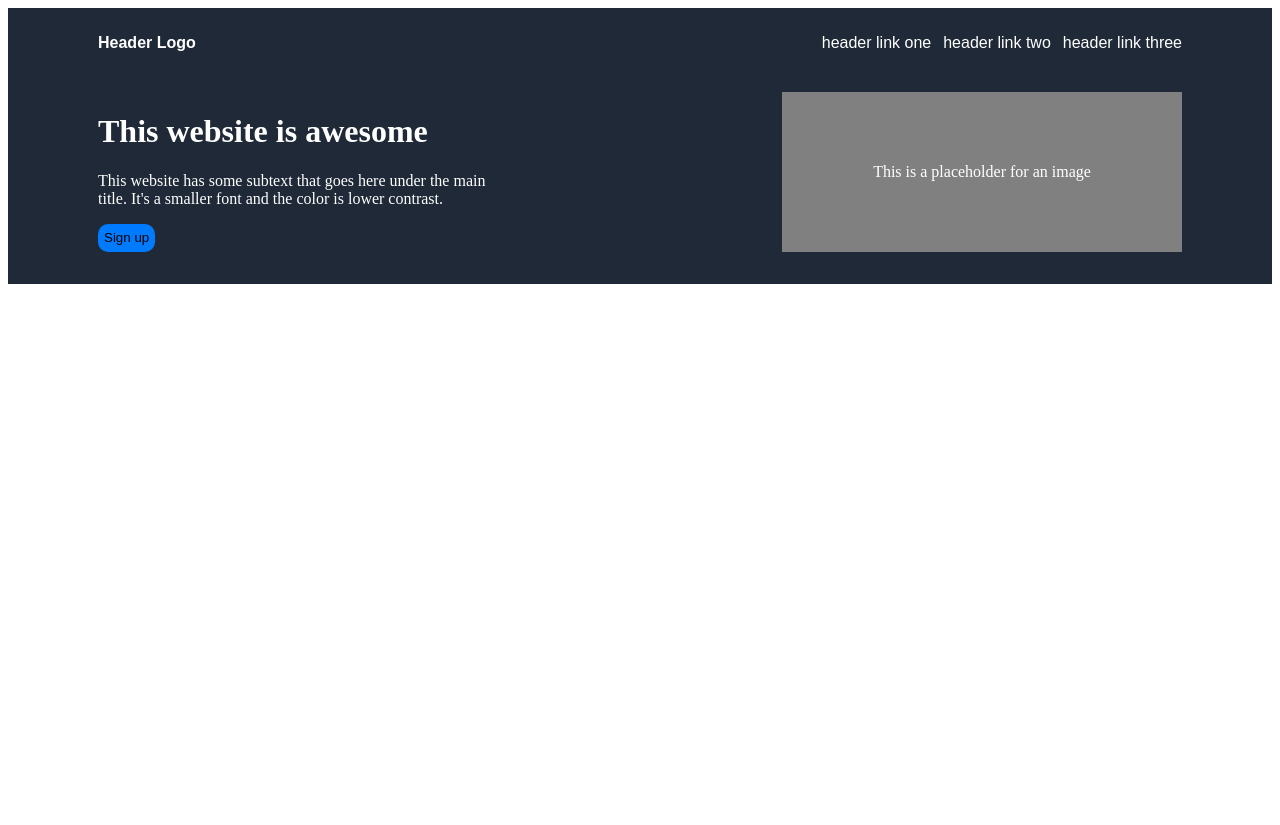
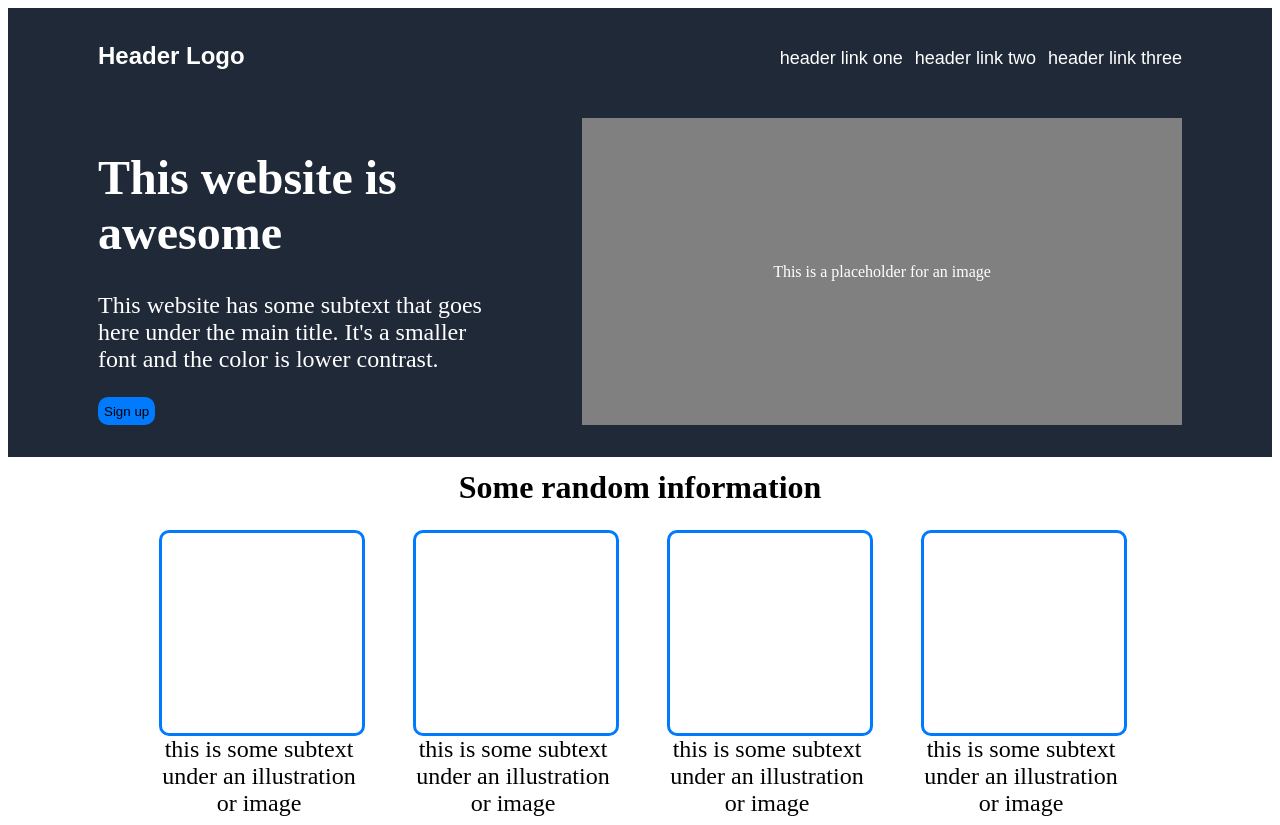
Before and after one commit to v3req/odin-landing-page, a plain HTML site: page index.html in a window 1280 px wide. Before the commit the page ends 800 px from the top, so only its background shows below. Drawn offline with Linux system fonts and the light colour scheme.

Commit message:
added content under the header

```diff
--- a/index.html
+++ b/index.html
@@ -26,5 +26,26 @@
             <div class="placeholder">This is a placeholder for an image</div>
         </div>
     </div>
+    <div class="under-header">
+        <h1>Some random information</h1>
+        <div class="under-container">
+        <div class="info">
+            <div class="image"></div>
+            <div class="text">this is some subtext under an illustration or image</div>
+        </div>
+        <div class="info">
+            <div class="image"></div>
+            <div class="text">this is some subtext under an illustration or image</div>
+        </div>
+        <div class="info">
+            <div class="image"></div>
+            <div class="text">this is some subtext under an illustration or image</div>
+        </div>
+        <div class="info">
+            <div class="image"></div>
+            <div class="text">this is some subtext under an illustration or image</div>
+        </div>
+        </div>
+    </div>
 </body>
 </html>
--- a/style.css
+++ b/style.css
@@ -1,6 +1,6 @@
 .nav-bar{
     font-family:Arial, Helvetica, sans-serif;
-    font-size:16px;
+    font-size:18px;
     color:white;
     display:flex;
     justify-content: space-between;
@@ -21,6 +21,7 @@ a {
 
 .nav-bar p {
     font-weight:700;
+    font-size:24px;
 }
 
 .header {
@@ -49,8 +50,17 @@ button {
 
 .container p,
 .container h1 {
-    max-width:400px;
+  max-width:400px;
 }
+
+.container h1 {
+    font-size:48px;
+}
+
+.container p {
+    font-size:24px;
+}
+
 
 .placeholder {
     background-color:grey;
@@ -58,5 +68,37 @@ button {
     display:flex;
     align-items: center;
     justify-content:center;
-    width:400px;
+    width:600px;
 }
+
+.under-header .image {
+    width: 200px;
+    height:200px;
+    border:#007BFF solid;
+    border-radius:10px;
+}
+
+.under-header .info {
+    max-width:200px;
+    font-size: 24px;
+}
+
+.under-container {
+    display:flex;
+    justify-content: center;
+    text-align: center;
+    gap:54px;
+
+}
+
+.under-header h1 {
+    margin-bottom:24px;
+    margin-top:12px;
+}
+
+.under-header {
+    display:flex;
+    flex-direction: column;
+    align-items: center;
+
+}
```
